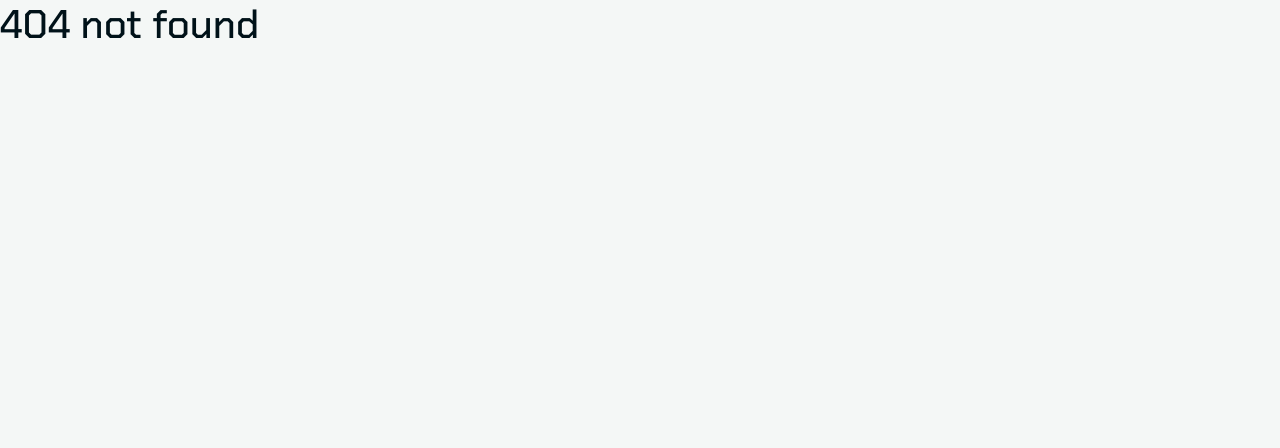
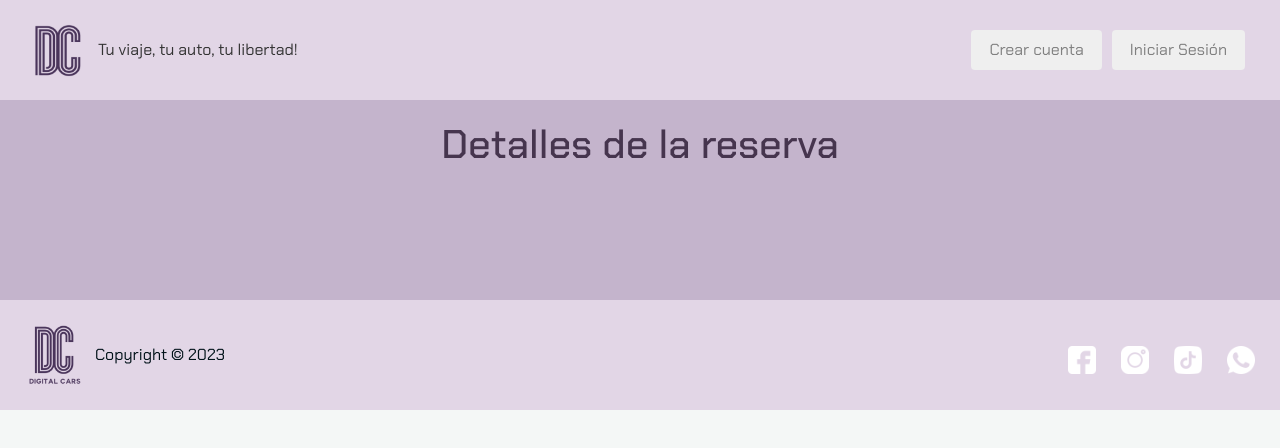
Before and after one commit to matias-salas/DH-Proyecto-Integrador-G4-Front, a React (Vite) app in the folder digital-car/: page /detallesReserva in a window 1280 px wide. Before the commit this address had no page. Shown: the top 448 px of the page. Built offline with nearby package versions, Linux system fonts and the light colour scheme.

Commit message:
creando detalles de reserva

```diff
--- /dev/null
+++ b/digital-car/src/components/pages/VerDetalles/DetallesReserva.css
@@ -0,0 +1,13 @@
+
+
+
+.reserva-card{
+height: 200px;
+margin-top: 100px;
+box-sizing: border-box;
+width: 100%;
+justify-content: center;
+text-align: center;
+padding: 20px;
+color: var(--color-three);
+}
--- /dev/null
+++ b/digital-car/src/components/pages/VerDetalles/DetallesReserva.jsx
@@ -0,0 +1,16 @@
+import React from 'react'
+import "./DetallesReserva.css"
+import { products } from "../../../productsMock";
+
+const DetallesReserva = () => {
+  return (
+    <div className='reserva-card'>
+        <h1>Detalles de la reserva</h1>
+
+
+    </div>
+
+  )
+}
+
+export default DetallesReserva
--- a/digital-car/src/components/pages/VerDetalles/VerDetalles.jsx
+++ b/digital-car/src/components/pages/VerDetalles/VerDetalles.jsx
@@ -153,7 +153,9 @@ const VerDetalles = () => {
               <div className="reserva-descripcion">
                 <h3>Detalles de la Reserva</h3>
                 <p>Aquí puedes confirmar las fechas de tu reserva.</p>
+                <Link to={"/detallesReserva"}>
                 <Button variant="contained" color="primary">Confirmar Reserva</Button>
+                </Link>
               </div>
             </Grid>
           </Grid>
--- a/digital-car/src/routes/routes.js
+++ b/digital-car/src/routes/routes.js
@@ -1,4 +1,5 @@
 import ItemListContainer from "../components/pages/ItemList/ItemListContainer";
+import DetallesReserva from "../components/pages/VerDetalles/DetallesReserva";
 import VerDetalles from "../components/pages/VerDetalles/VerDetalles";
 
 export const routes = [
@@ -21,5 +22,11 @@ export const routes = [
         id: "verDetalleID",
         path: "/verDetalle/:id",
         Element: VerDetalles
+    },
+
+    {
+        id: "detallesReserva",
+        path: "/detallesReserva",
+        Element: DetallesReserva
     }
 ]
```
